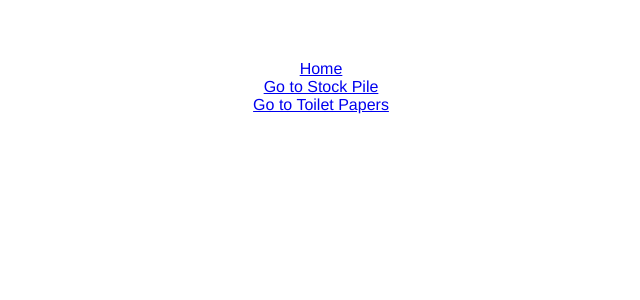
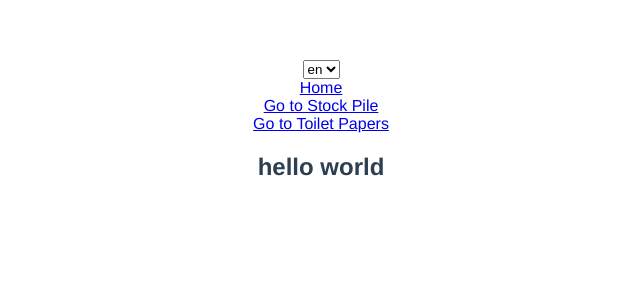
Before and after one commit to LucaMele/the-selfish-hamster, a Vue app: page / in a window 1280 px wide. Shown: the top 300 px of the page, without its empty margins (319-959 px from the left). Built offline with nearby package versions, Linux system fonts and the light colour scheme.

Commit message:
Add basic i18n support and switch between de en

```diff
--- a/package.json
+++ b/package.json
@@ -24,6 +24,7 @@
     "reflect-metadata": "^0.1.13",
     "typeorm": "^0.2.24",
     "vue": "^2.5.2",
+    "vue-i18n": "^8.16.0",
     "vue-router": "^3.0.1"
   },
   "devDependencies": {
--- a/src/App.vue
+++ b/src/App.vue
@@ -1,5 +1,6 @@
 <template>
   <article class="hamster">
+    <locale-changer></locale-changer>
     <nav>
       <ul>
         <li><router-link to="/">Home</router-link></li>
@@ -7,13 +8,18 @@
         <li><router-link to="/toilet-papers">Go to Toilet Papers</router-link></li>
       </ul>
     </nav>
-
+    <h1>{{$t("pages.home.hello")}}</h1>
     <router-view/>
   </article>
 </template>
 
 <script>
+import LocaleChanger from './components/locale';
+
 export default {
+  components: {
+   LocaleChanger,
+  },
   name: 'App',
 };
 </script>
--- /dev/null
+++ b/src/components/locale/index.vue
@@ -0,0 +1,16 @@
+<template>
+  <div class="hamster__locale-changer">
+    <select v-model="$i18n.locale">
+      <option v-for="(lang, i) in langs" :key="`Lang${i}`" :value="lang">{{ lang }}</option>
+    </select>
+  </div>
+</template>
+
+<script>
+export default {
+  name: 'locale-changer',
+  data() {
+    return { langs: ['de', 'en'] };
+  },
+};
+</script>
--- a/src/main.js
+++ b/src/main.js
@@ -1,13 +1,27 @@
 // The Vue build version to load with the `import` command
 // (runtime-only or standalone) has been set in webpack.base.conf with an alias.
 import Vue from 'vue';
+import VueI18n from 'vue-i18n';
 import App from './App';
 import router from './router';
+import translations from './translations';
 
 Vue.config.productionTip = false;
 
+// here
+Vue.use(VueI18n);
+
+// Create VueI18n instance with options
+const i18n = new VueI18n({
+  locale: 'en',
+  messages: translations,
+});
+
+i18n.locale = 'en';
+
 /* eslint-disable no-new */
 new Vue({
+  i18n,
   el: '.js-hamster',
   router,
   components: { App },
--- a/src/pages/stock-pile/index.vue
+++ b/src/pages/stock-pile/index.vue
@@ -1,5 +1,8 @@
 <template>
-  <h1>TODO Stock pile</h1>
+  <article>
+    <h1>TODO Stock pile</h1>
+    <h3>{{$t("pages.stockPile.example")}}</h3>
+  </article>
 </template>
 
 <script>
--- /dev/null
+++ b/src/translations/index.js
@@ -0,0 +1,22 @@
+export default {
+  en: {
+    pages: {
+      home: {
+        hello: 'hello world',
+      },
+      stockPile: {
+        example: 'An example',
+      },
+    },
+  },
+  de: {
+    pages: {
+      home: {
+        hello: 'Hallo welt',
+      },
+      stockPile: {
+        example: 'Ein Beispiel',
+      },
+    },
+  },
+};
```
Also changed, not shown: 1 other file (tests, documents, lock files or other folders).
